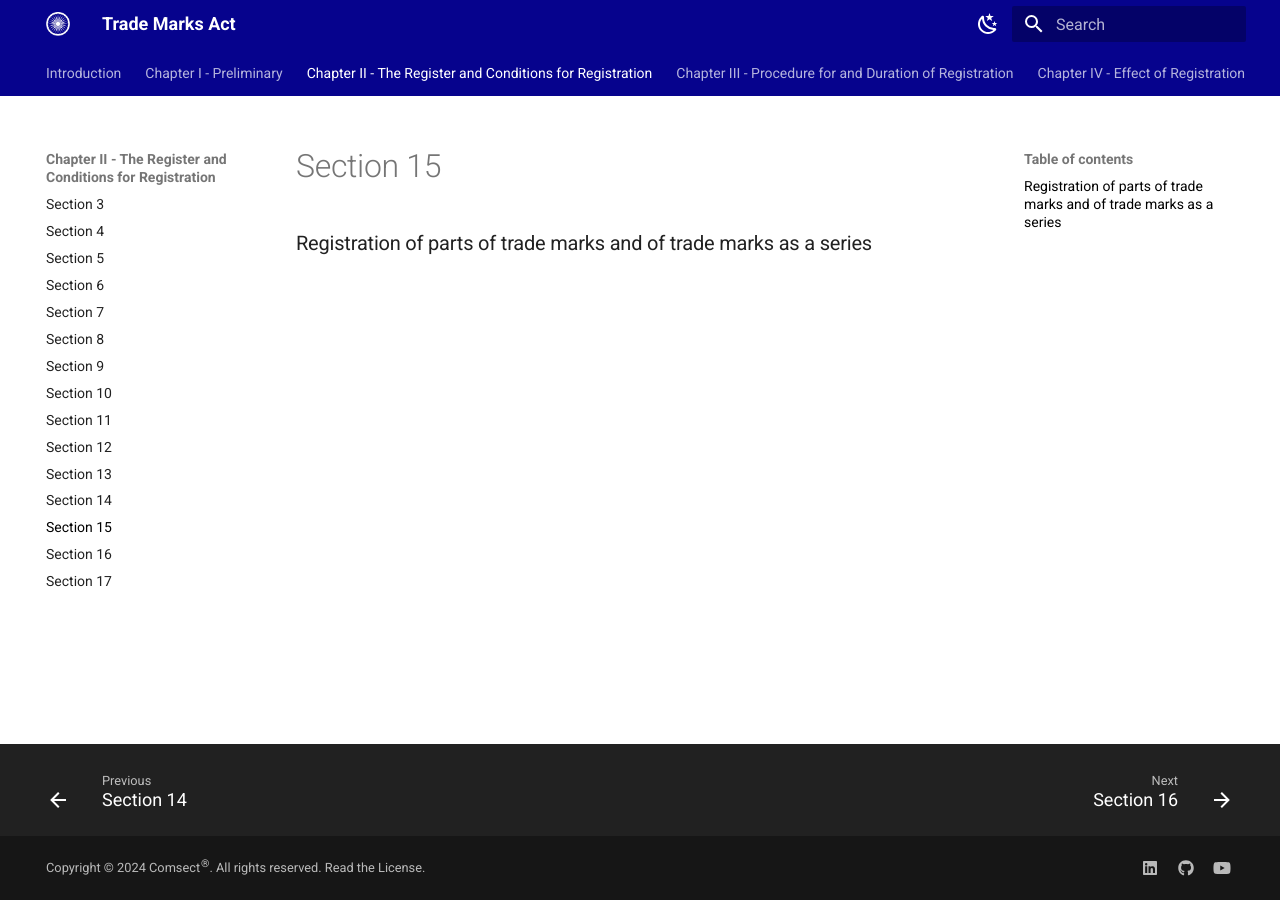
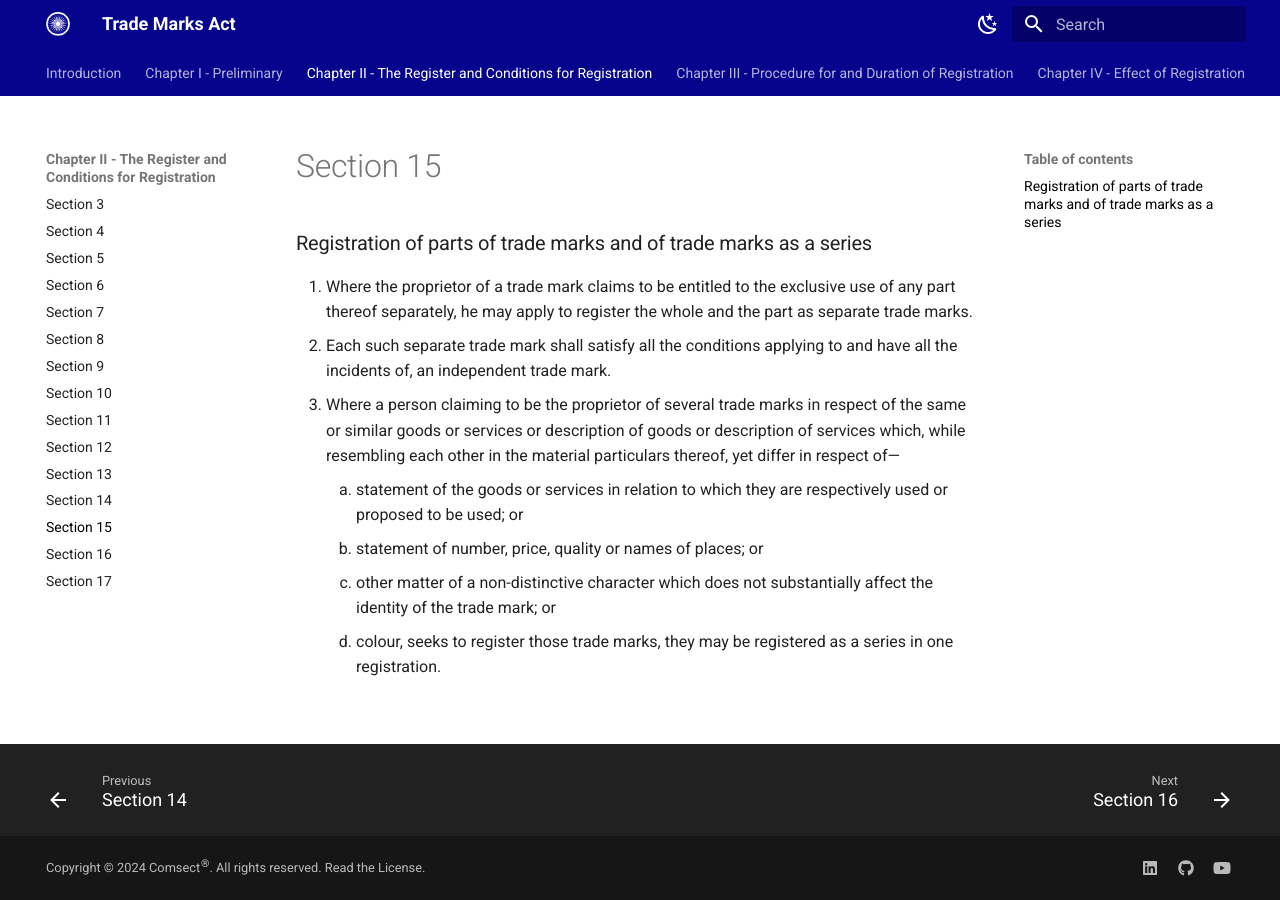
Before and after one commit to comsect/trademarks-act, an MkDocs documentation site: the page built from docs/en/15.md, in a window 1280 px wide. Built offline with MkDocs 1.6.1 and Material for MkDocs 9.7.7, drawn with Linux system fonts in a browser that asks for light colours.

Commit message:
add section fifteen

```diff
--- a/docs/en/15.md
+++ b/docs/en/15.md
@@ -3,3 +3,11 @@ description: Registration of parts of trade marks and of trade marks as a series
 ---
 
 ### Registration of parts of trade marks and of trade marks as a series
+
+1. Where the proprietor of a trade mark claims to be entitled to the exclusive use of any part thereof separately, he may apply to register the whole and the part as separate trade marks.
+2. Each such separate trade mark shall satisfy all the conditions applying to and have all the incidents of, an independent trade mark.
+3. Where a person claiming to be the proprietor of several trade marks in respect of the same or similar goods or services or description of goods or description of services which, while resembling each other in the material particulars thereof, yet differ in respect of—
+    1. statement of the goods or services in relation to which they are respectively used or proposed to be used; or
+    2. statement of number, price, quality or names of places; or
+    3. other matter of a non-distinctive character which does not substantially affect the identity of the trade mark; or
+    4. colour, seeks to register those trade marks, they may be registered as a series in one registration.
```
